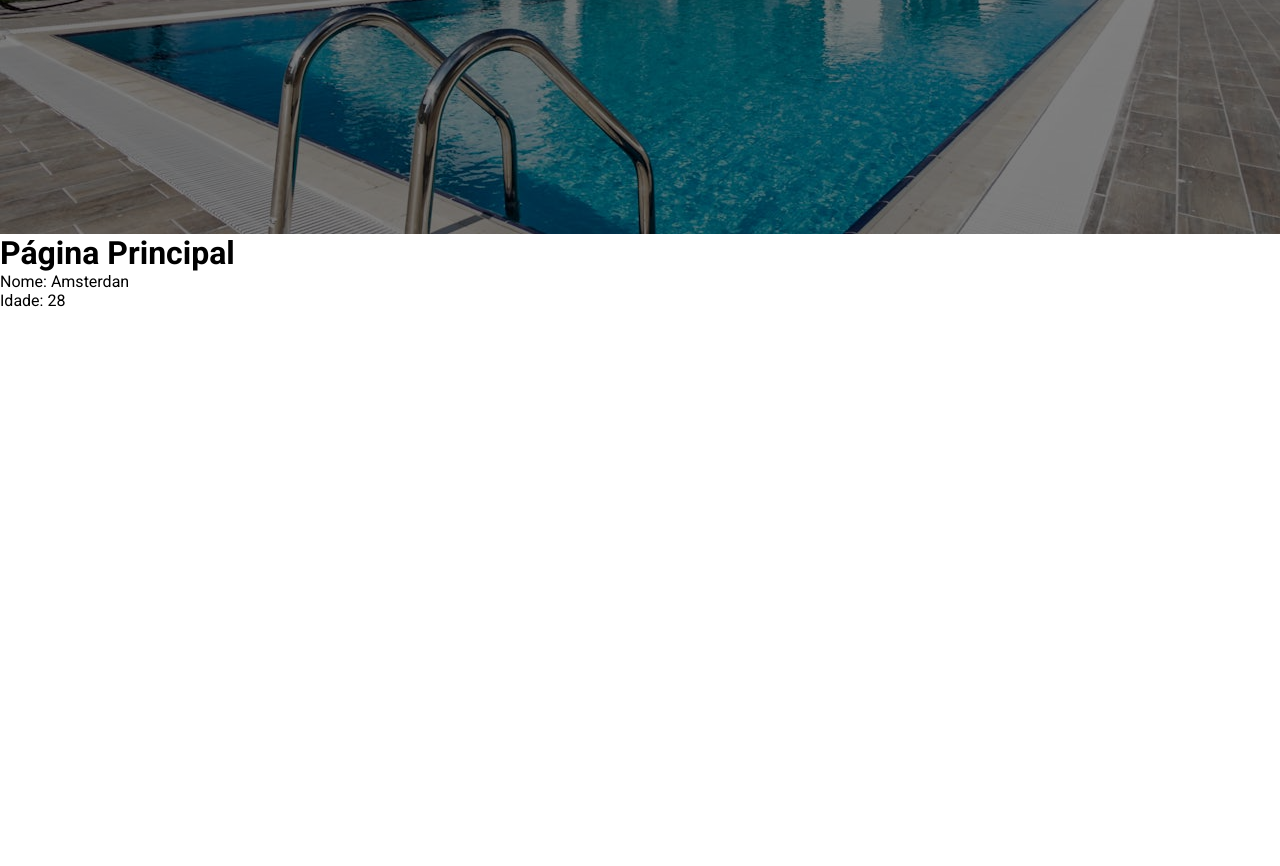
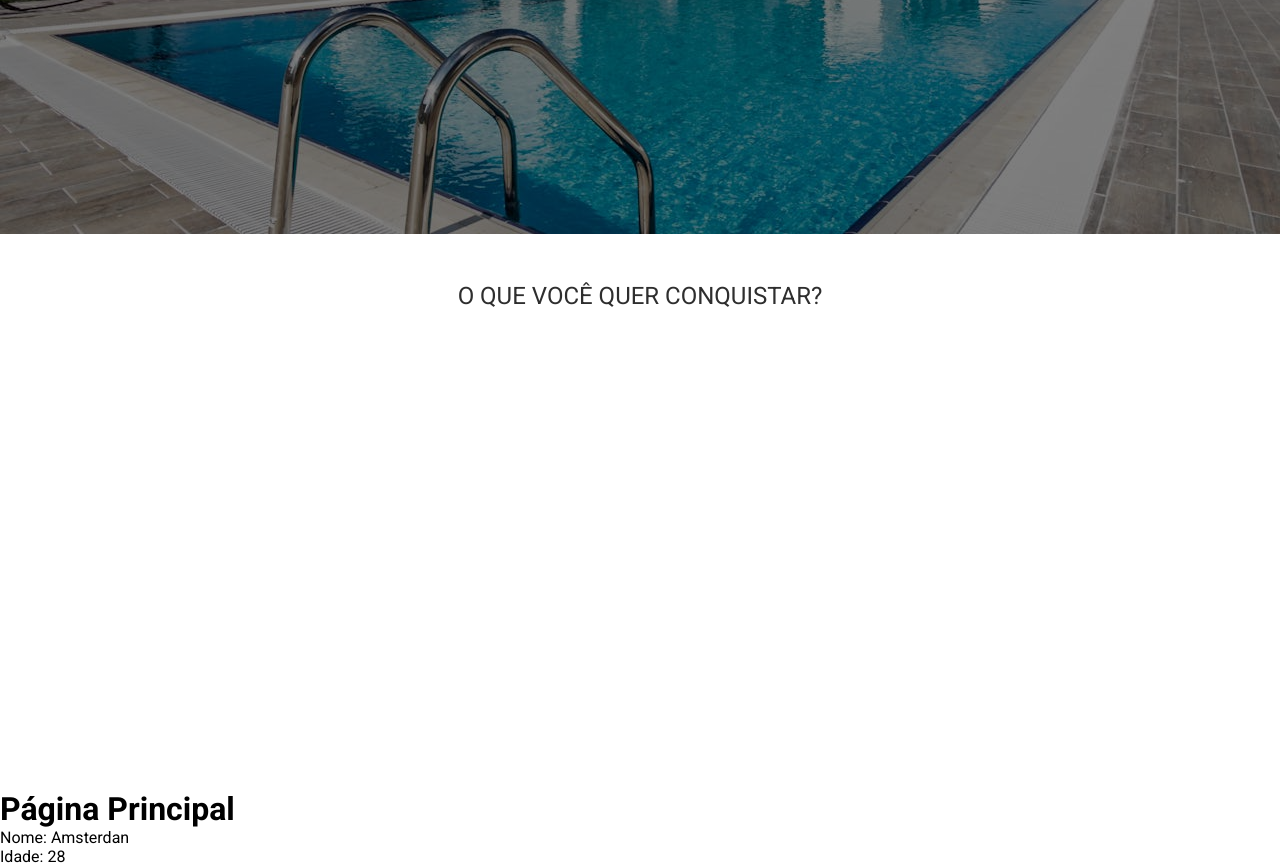
Before and after one commit to amsterdan-vasconcelos/portal-imobiliario, a PHP site: page /home in a window 1280 px wide. Shown: the part 476-1342 px from the top of the page. Before the commit the page ends 783 px from the top, so only its background shows below. Run offline with PHP 8.4, Linux system fonts and the light colour scheme; some libraries are stand-ins or nearby versions.

Commit message:
feat: create cta section

```diff
--- /dev/null
+++ b/app/views/home/cta.php
@@ -0,0 +1,9 @@
+<section class="cta">
+  <h2 class="cta__title">O QUE VOCÊ QUER CONQUISTAR?</h2>
+  <div class="cta__item cta__item--buy">
+    <a class="cta__link" href="">Comprar</a>
+  </div>
+  <div class="cta__item cta__item--rent">
+    <a class="cta__link" href="">Alugar</a>
+  </div>
+</section>
--- a/app/views/home/index.php
+++ b/app/views/home/index.php
@@ -9,6 +9,8 @@
 <body>
   <?php require_once __DIR__ . '/../shared/header.php' ?>
   <?php require_once __DIR__ . '/hero.php' ?>
+  <?php require_once __DIR__ . '/cta.php' ?>
+
   <h1>Página Principal</h1>
   <p>Nome: <?= $name ?></p>
   <p>Idade: <?= $age ?></p>
--- a/app/views/shared/head.php
+++ b/app/views/shared/head.php
@@ -10,3 +10,4 @@
 <link rel="stylesheet" href="public/css/global.css">
 <link rel="stylesheet" href="public/css/header.css">
 <link rel="stylesheet" href="public/css/hero.css">
+<link rel="stylesheet" href="public/css/cta.css">
--- /dev/null
+++ b/public/css/cta.css
@@ -0,0 +1,64 @@
+.cta {
+  padding-inline: 1rem;
+  padding-block: 3rem;
+  max-width: var(--max-width);
+  margin-inline: auto;
+
+  display: grid;
+  grid-template-columns: repeat(2, 1fr);
+}
+
+.cta__title {
+  grid-column: 1 / 3;
+  text-align: center;
+  margin-bottom: 2rem;
+  font-weight: 400;
+  color: rgb(46, 46, 46);
+}
+
+.cta__item {
+  height: 25rem;
+
+  display: grid;
+  place-items: center;
+
+  background-position: center center;
+  background-repeat: no-repeat;
+  background-size: cover;
+
+  &.cta__item--buy {
+    background: linear-gradient(
+        var(--color-primary-transparent),
+        var(--color-primary-transparent)
+      ),
+      url("../imgs/cta-buy.jpg");
+
+    &:hover {
+      .cta__link {
+        color: var(--color-accent);
+      }
+    }
+  }
+
+  &.cta__item--rent {
+    background: linear-gradient(
+        var(--color-accent-transparent),
+        var(--color-accent-transparent)
+      ),
+      url("../imgs/cta-rent.jpg");
+
+    &:hover {
+      .cta__link {
+        color: var(--color-primary);
+      }
+    }
+  }
+}
+
+.cta__link {
+  color: white;
+  font-weight: 800;
+  font-size: 3.5rem;
+
+  transition: all 400ms ease;
+}
```
Also changed, not shown: public/imgs/cta-buy.jpg (added), public/imgs/cta-rent.jpg (added).
